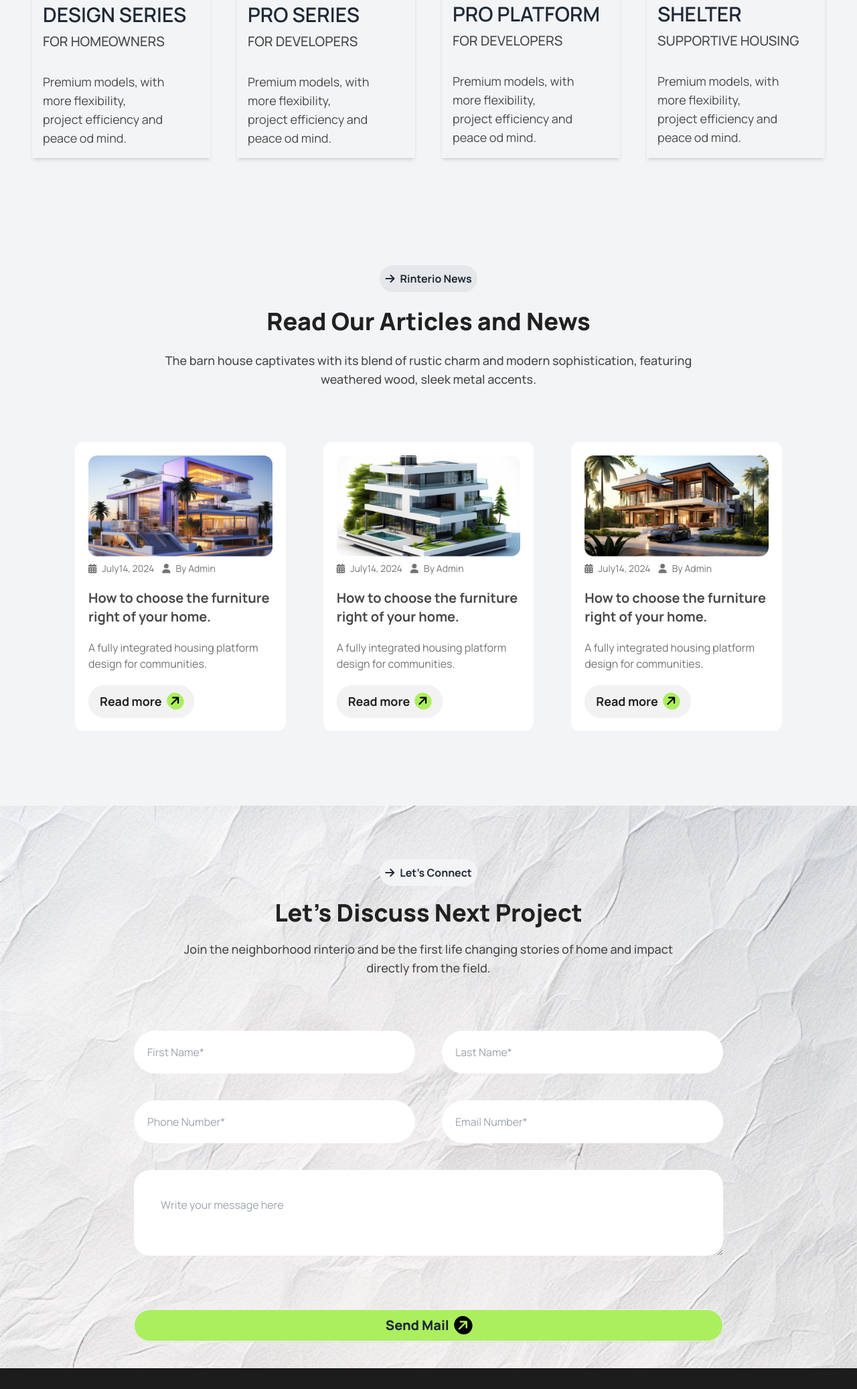
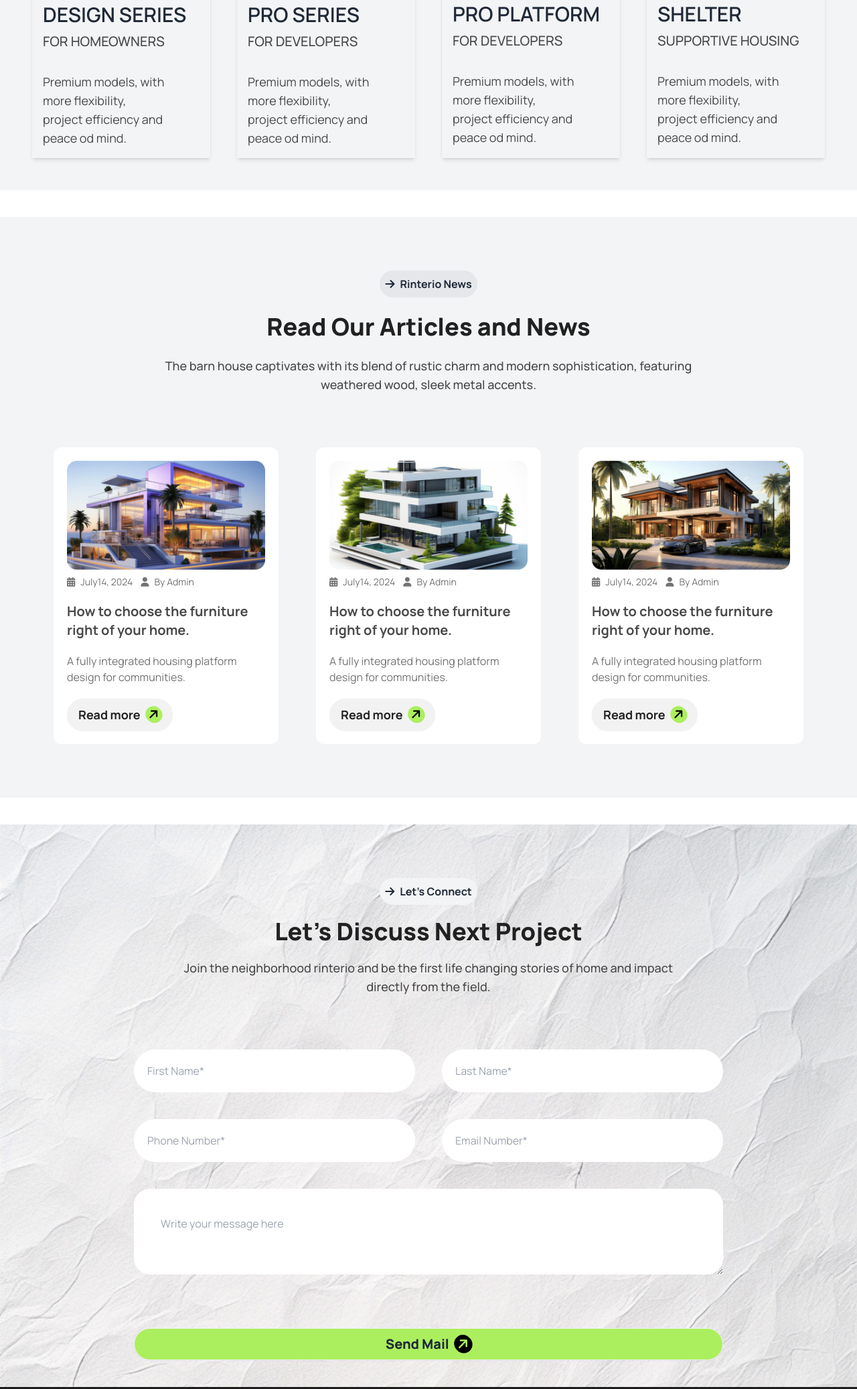
Before and after one commit to mahfuz-kallyan/my-assignment-3, a plain HTML site: page index.html in a window 1280 px wide. Shown: the part 3993-6067 px from the top of the page at 67% size. Drawn offline with nearby package versions, Linux system fonts and the light colour scheme.

Commit message:
added mt

```diff
--- a/index.html
+++ b/index.html
@@ -287,7 +287,7 @@
          </section>
 
          <!-- Read our articles and news section -->
-          <section class="container max-w-[1440px] p-5 lg:p-28 mx-auto flex flex-col justify-center items-center gap-20 bg-gray-100">
+          <section class="container max-w-[1440px] p-5 mt-10 lg:p-20 mx-auto flex flex-col justify-center items-center gap-20 bg-gray-100">
             <div class="flex flex-col justify-center items-center space-y-6 lg:w-3/4">
                 <button class=" rounded-3xl p-2 font-bold flex items-center justify-center gap-2 bg-gray-200"><i
                     class="fa-solid fa-arrow-right"></i>Rinterio News</button>
@@ -339,7 +339,7 @@
 
         <!-- Discuss next project -->
         <section style="background-image: url(./assets/bg.jpg); background-repeat: no-repeat; background-size: cover;"
-            class="container max-w-[1440px] mx-auto">
+            class="container max-w-[1440px] mx-auto mt-10">
             <div class="flex flex-col justify-center items-center pt-10">
                 <div class="flex flex-col justify-center items-center w-4/5 lg:w-3/5 space-y-5 mt-10">
                     <button class=" rounded-3xl p-2 font-bold flex items-center justify-center gap-2 bg-gray-100"><i
```
